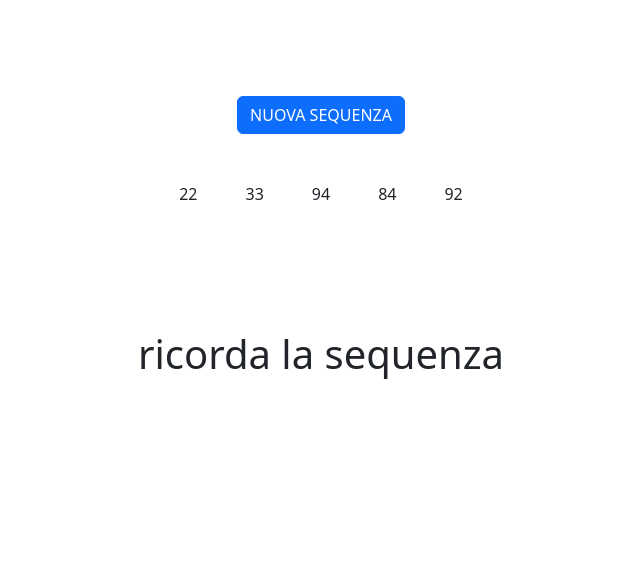
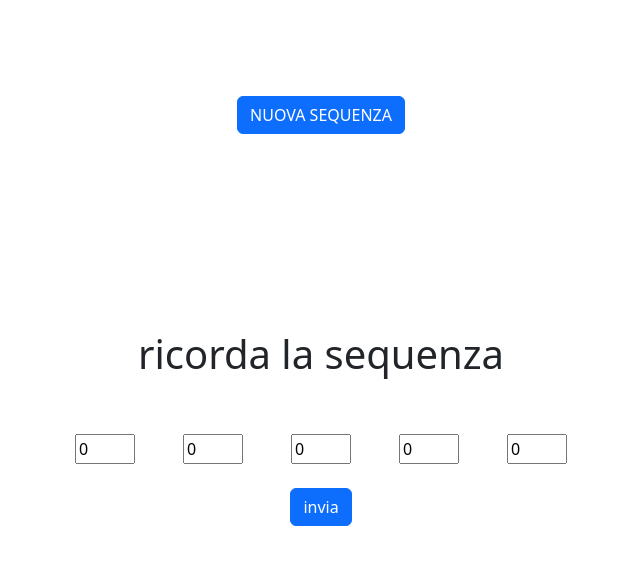
Before and after one commit to fcarrara24/js-simon, a plain HTML site: page index.html in a window 1280 px wide. Shown: the whole page, without its empty margins (319-959 px from the left). Drawn offline with nearby package versions, Linux system fonts and the light colour scheme.

Commit message:
changed input type from text to num

```diff
--- a/css/style.css
+++ b/css/style.css
@@ -3,5 +3,5 @@
 }
 
 .data{
-    max-width: 30px;
+    max-width: 60px;
 }
--- a/index.html
+++ b/index.html
@@ -27,11 +27,11 @@
             <!-- data -->
             <div class="wrapper d-flex flex-row justify-content-center gap-5">
 
-                <input type="text" id="data1" name="data" class="data d-none" value="0">
-                <input type="text" id="data2" name="data" class="data d-none" value="0">
-                <input type="text" id="data3" name="data" class="data d-none" value="0">
-                <input type="text" id="data4" name="data" class="data d-none" value="0">
-                <input type="text" id="data5" name="data" class="data d-none" value="0">
+                <input type="number" id="data1" name="data" class="data d-none" value="0">
+                <input type="number" id="data2" name="data" class="data d-none" value="0">
+                <input type="number" id="data3" name="data" class="data d-none" value="0">
+                <input type="number" id="data4" name="data" class="data d-none" value="0">
+                <input type="number" id="data5" name="data" class="data d-none" value="0">
             </div>
 
         </div>
--- a/js/script.js
+++ b/js/script.js
@@ -64,7 +64,7 @@ function game() {
         classListManager('data', 'd-none', 'remove');
         classListManager('btnSend', 'd-none', 'remove');
 
-    }, 30000);
+    }, 3000);
 
 
     //              //
```
